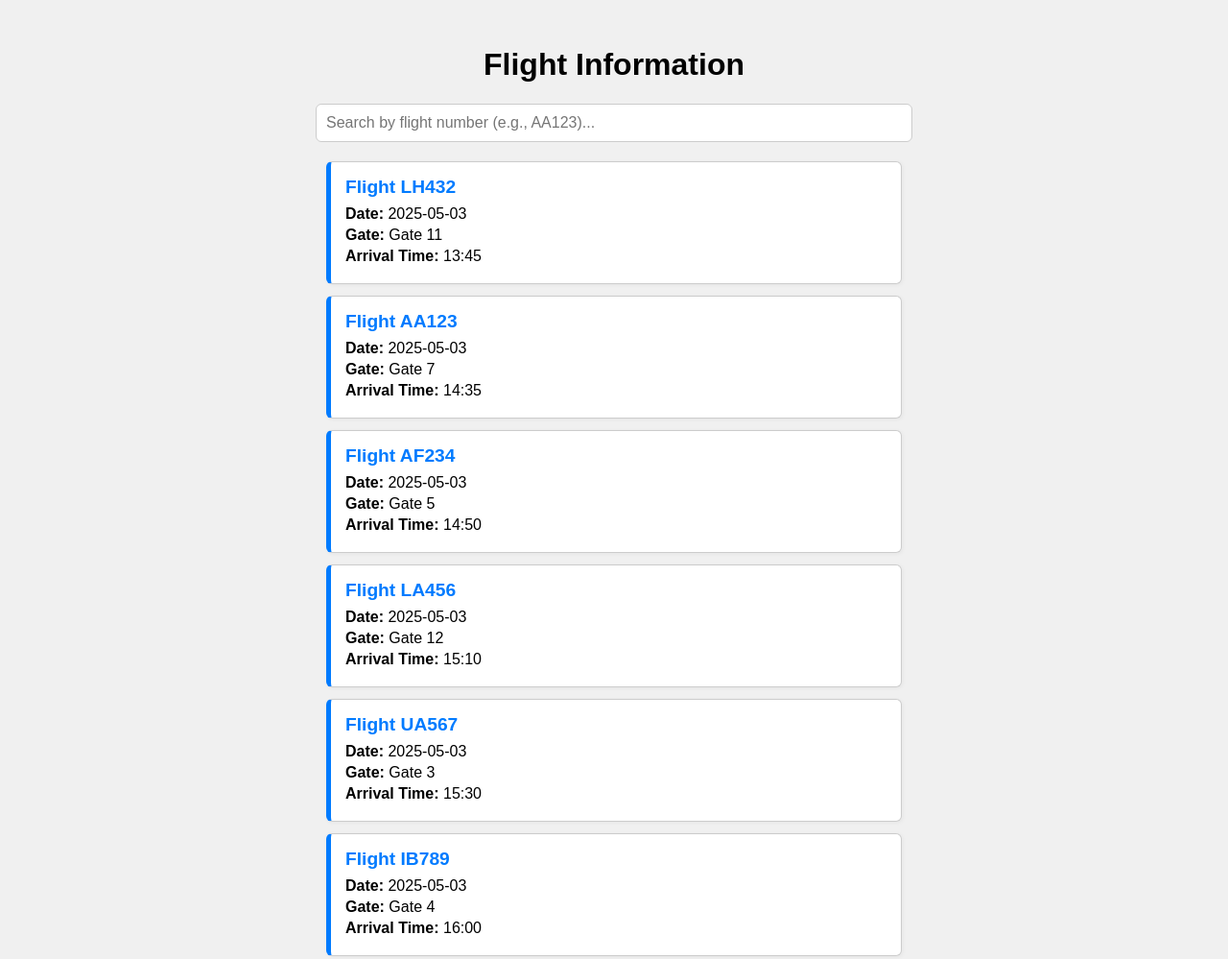
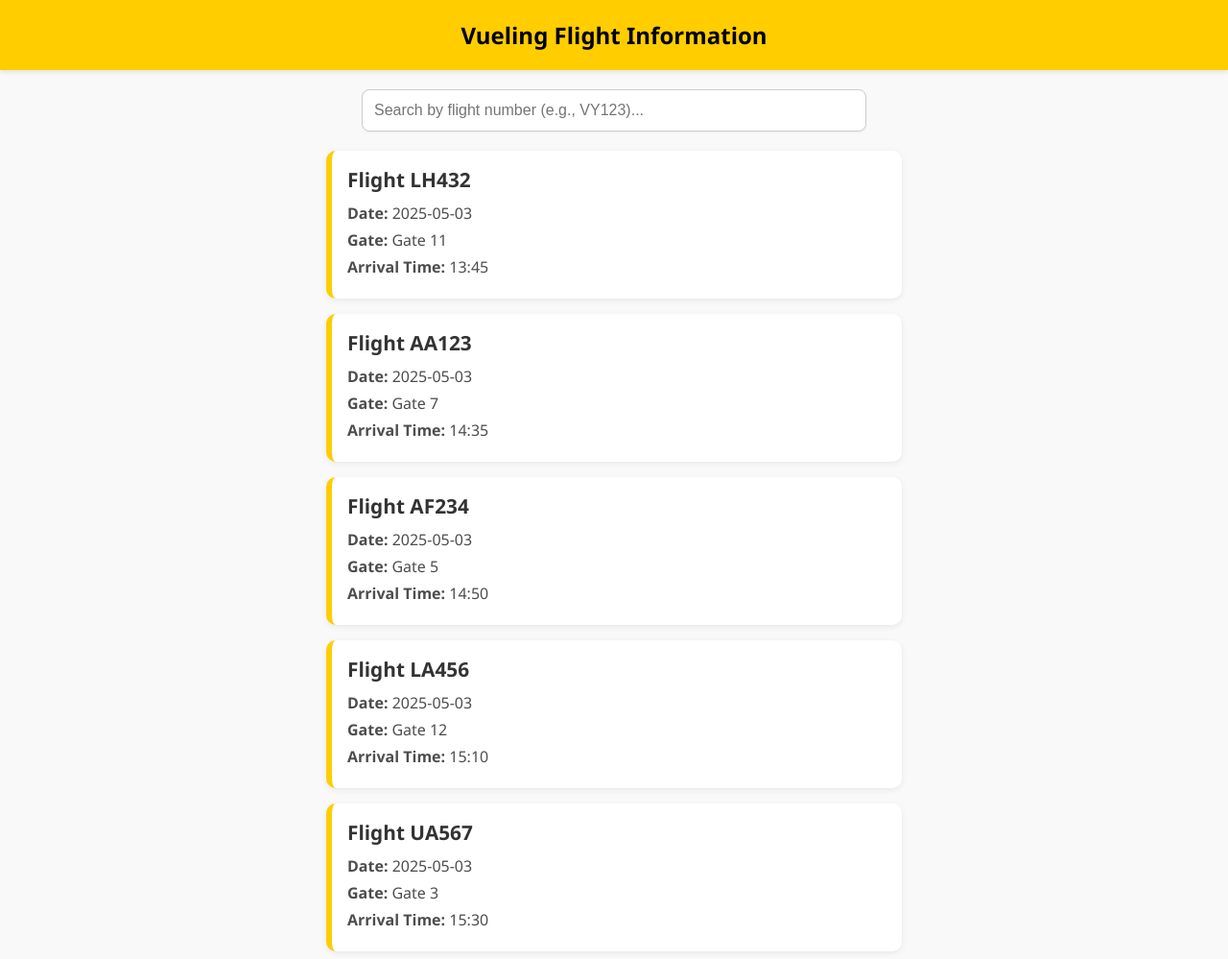
Before and after one commit to putupau/vueling-back, a plain HTML site: page PaginaLlegirJson.html in a window 1280 px wide. Shown: the top 999 px of the page at 96% size. Drawn offline with Linux system fonts and the light colour scheme.

Commit message:
Add files via upload

```diff
--- a/PaginaLlegirJson.html
+++ b/PaginaLlegirJson.html
@@ -3,69 +3,96 @@
 <head>
   <meta charset="UTF-8" />
   <meta name="viewport" content="width=device-width, initial-scale=1" />
-  <title>Flight Information</title>
+  <title>Flight Information – Vueling</title>
   <style>
-    body {
-      font-family: Arial, sans-serif;
-      padding: 20px;
-      background: #f0f0f0;
+    :root {
+      --vueling-yellow: #FFCD00;
+      --text-color: #4D4D4D;
+      --background: #f9f9f9;
+      --card-bg: #ffffff;
     }
 
-    h1 {
+    body {
+      margin: 0;
+      padding: 0;
+      font-family: "Segoe UI", Roboto, sans-serif;
+      background: var(--background);
+      color: var(--text-color);
+    }
+
+    header {
+      background-color: var(--vueling-yellow);
+      color: #000;
       text-align: center;
+      padding: 20px 10px;
+      font-size: 1.5em;
+      font-weight: bold;
+      position: sticky;
+      top: 0;
+      z-index: 10;
+      box-shadow: 0 2px 5px rgba(0,0,0,0.1);
     }
 
     #search {
-      max-width: 600px;
+      display: block;
+      width: 90%;
+      max-width: 500px;
       margin: 20px auto;
-      display: block;
-      width: 100%;
-      padding: 10px;
+      padding: 12px;
       font-size: 1em;
       border: 1px solid #ccc;
-      border-radius: 6px;
-    }
-
-    .flight {
-      background: #ffffff;
-      border: 1px solid #ccc;
-      border-left: 5px solid #007bff;
-      padding: 15px;
-      margin-bottom: 12px;
-      border-radius: 6px;
-      box-shadow: 1px 1px 4px rgba(0,0,0,0.05);
-    }
-
-    .flight h2 {
-      margin: 0 0 8px;
-      font-size: 1.2em;
-      color: #007bff;
-    }
-
-    .flight p {
-      margin: 4px 0;
+      border-radius: 8px;
+      box-shadow: 0 1px 3px rgba(0,0,0,0.05);
     }
 
     #flights {
       max-width: 600px;
-      margin: auto;
+      margin: 0 auto 40px auto;
+      padding: 0 10px;
+    }
+
+    .flight {
+      background: var(--card-bg);
+      border-left: 6px solid var(--vueling-yellow);
+      border-radius: 10px;
+      margin-bottom: 16px;
+      padding: 16px;
+      box-shadow: 0 2px 6px rgba(0,0,0,0.07);
+    }
+
+    .flight h2 {
+      margin: 0 0 10px;
+      font-size: 1.3em;
+      color: #333;
+    }
+
+    .flight p {
+      margin: 6px 0;
+      font-size: 1em;
     }
 
     @media (max-width: 600px) {
       .flight {
-        font-size: 0.95em;
+        font-size: 1em;
+        padding: 14px;
+      }
+
+      #search {
+        font-size: 1em;
       }
     }
   </style>
 </head>
 <body>
 
-  <h1>Flight Information</h1>
+  <header>
+    Vueling Flight Information
+  </header>
 
   <input
     type="text"
     id="search"
-    placeholder="Search by flight number (e.g., AA123)..."
+    placeholder="Search by flight number (e.g., VY123)..."
   />
 
   <div id="flights">Loading flight data...</div>
@@ -98,7 +125,6 @@
     fetch('prova.json')
       .then(response => response.json())
       .then(flightData => {
-        // Sort by arrival time
         allFlights = flightData.sort((a, b) => a.arrival.localeCompare(b.arrival));
         displayFlights(allFlights);
       })
@@ -115,6 +141,5 @@
       displayFlights(filtered);
     });
   </script>
-
 </body>
 </html>
```
